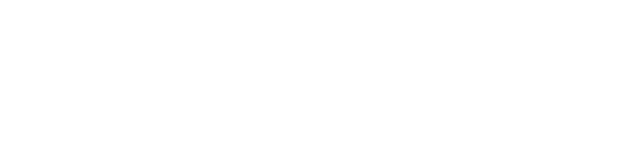
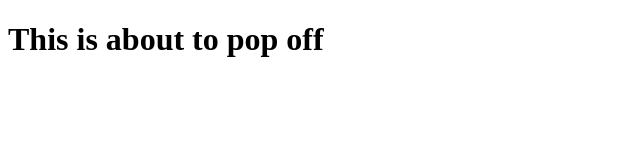
Before and after one commit to Infiriae/Infiriae.github.io, a plain HTML site: page index.html in a window 1280 px wide. Shown: the whole page, without its empty margins (0-640 px from the left). Drawn offline with Linux system fonts and the light colour scheme.

Commit message:
Added text to header

```diff
--- a/index.html
+++ b/index.html
@@ -9,7 +9,7 @@
 </head>
 
 <body>
-
+    <h1>This is about to pop off</h1>
 </body>
 
 </html>
```
